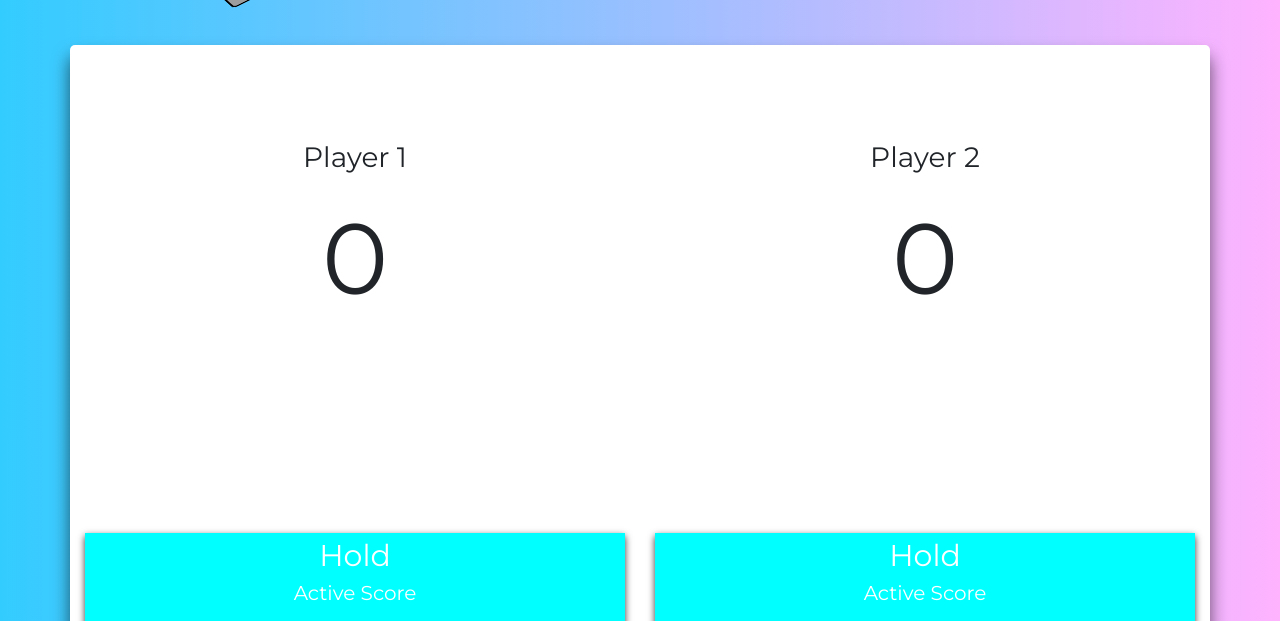
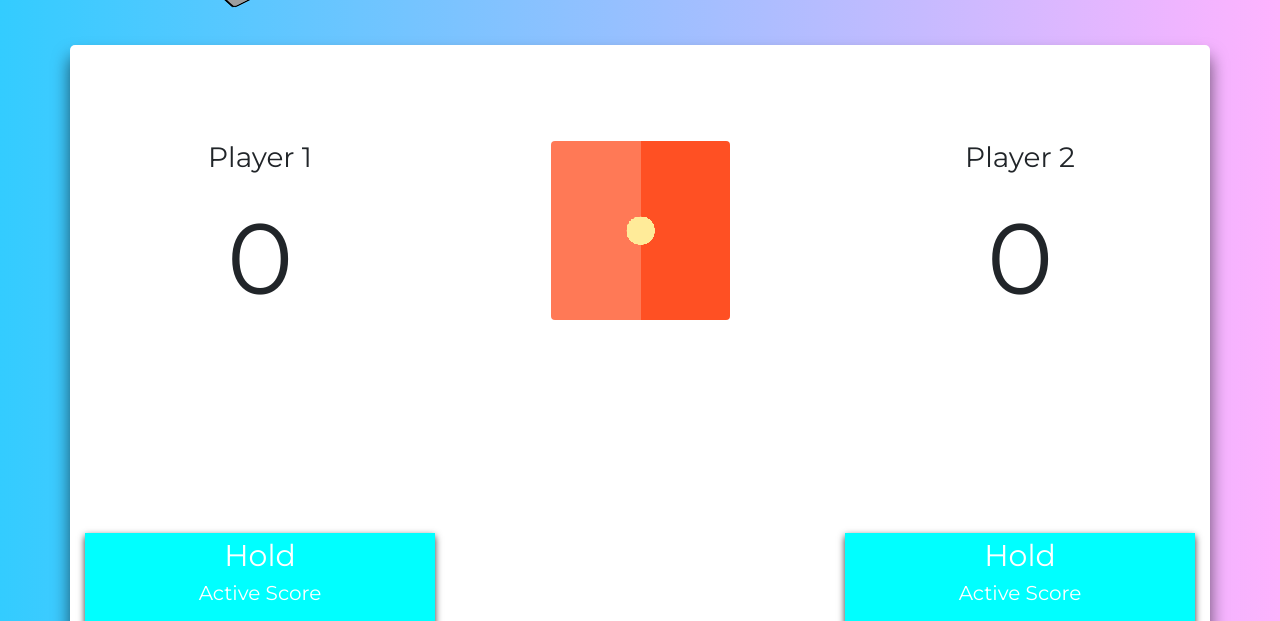
Before and after one commit to SamNgigi/Pig-Dice, a plain HTML site: page index.html in a window 1280 px wide. Shown: the part 325-946 px from the top of the page. Drawn offline with nearby package versions, Linux system fonts and the light colour scheme; grey boxes are pictures that could not be loaded.

Commit message:
Added Dice face

```diff
--- a/index.html
+++ b/index.html
@@ -79,7 +79,7 @@
     <section class="mt-5">
       <div class="container gaming-panel mt-5">
         <div class="row mt-5">
-          <div class="col-lg-6 col-md-6 col-sm-6 player1 mt-5">
+          <div class="col-lg-4 col-md-4 col-sm-4 player1 mt-5">
             <h3 class="mt-5 text-center player-name">Player 1</h3>
             <div id="score-1" class="player1-score">0</div>
             <div id="hold1" class="active1-box">
@@ -88,7 +88,10 @@
               <div class="active-score1 mt-3">0</div>
             </div>
           </div>
-          <div class="col-lg-6 col-md-6 col-sm-6 player2 mt-5">
+          <div class="dice col-lg-4 col-md-4 col-sm-4 player1 mt-5">
+            <img class="rounded mx-auto d-block mt-5" src="images/Dice/one.png" alt="">
+          </div>
+          <div class="col-lg-4 col-md-4 col-sm-4 player2 mt-5">
             <h3 class="mt-5 text-center player-name">Player 2</h3>
             <div id="score-2" class="player2-score">0</div>
             <div id="hold2" class="active2-box">
@@ -101,6 +104,7 @@
       </div>
     </section>
   </section>
+
   <section class="design-tu container-fluid mt-5">
 
   </section>
```
Also changed, not shown: images/Dice/five.png (added), images/Dice/four.png (added), images/Dice/fourb.png (added), images/Dice/one.png (added), images/Dice/six.png (added), images/Dice/three.png (added), images/Dice/two.png (added).
